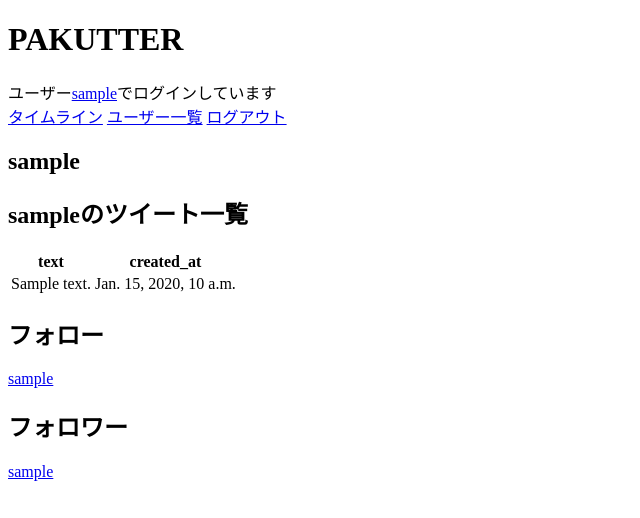
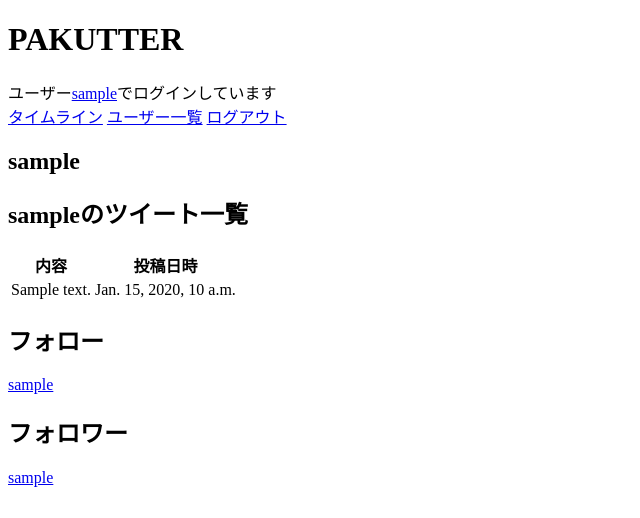
Before and after one commit to dharada1/p-chat-api, a Django app: page /pakutter/user/1/ in a window 1280 px wide. Shown: the top 518 px of the page, without its empty margins (0-640 px from the left). Run offline with Django 3.2, Linux system fonts and the light colour scheme; a user stored in the database is signed in; tables that the repository leaves empty hold one stand-in row (values such as "Sample post").

Commit message:
項目のリネーム

```diff
--- a/pakutter/templates/index.html
+++ b/pakutter/templates/index.html
@@ -15,8 +15,8 @@
       <thead>
         <tr>
           <th>ユーザー名</th>
-          <th>text</th>
-          <th>created_at</th>
+          <th>内容</th>
+          <th>投稿日時</th>
         </tr>
       </thead>
       <tbody>
--- a/pakutter/templates/user.html
+++ b/pakutter/templates/user.html
@@ -23,8 +23,8 @@
     <table class="tweets">
       <thead>
         <tr>
-          <th>text</th>
-          <th>created_at</th>
+          <th>内容</th>
+          <th>投稿日時</th>
         </tr>
       </thead>
       <tbody>
```
